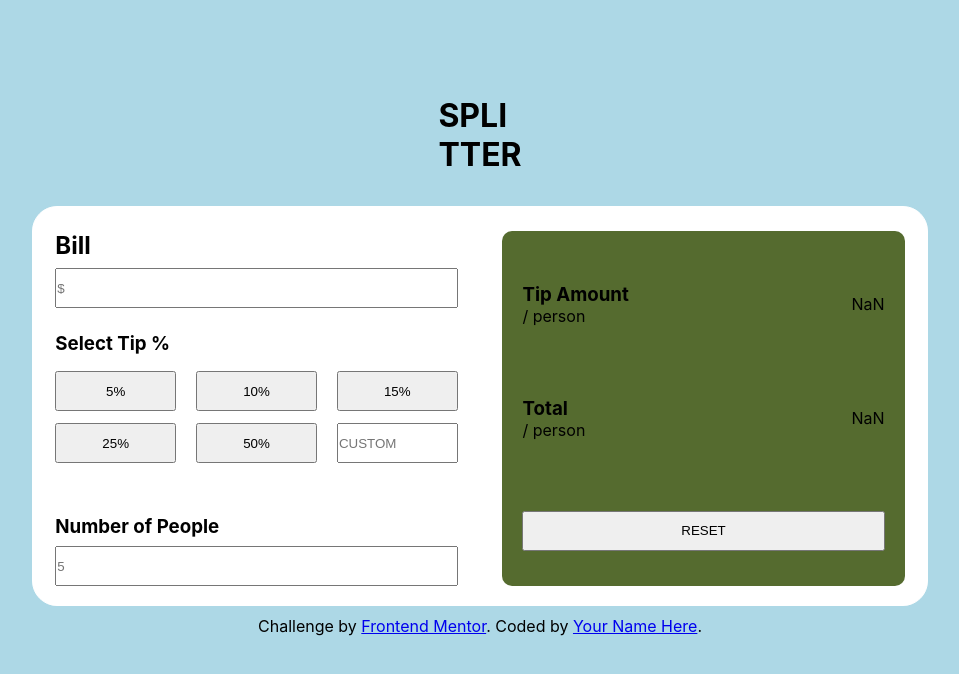
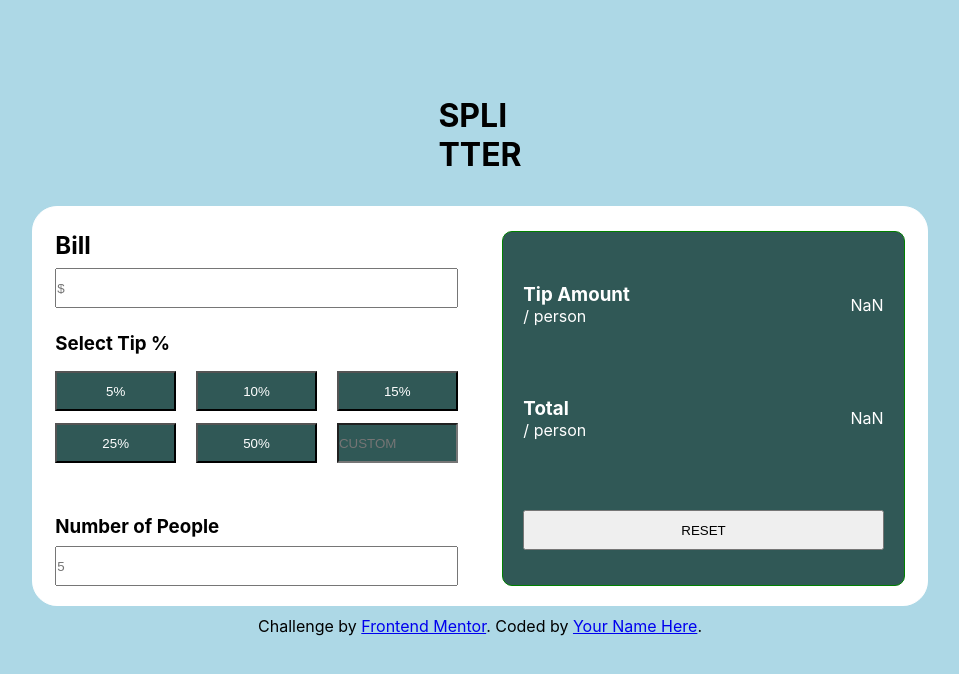
Before and after one commit to Marshnme/Tip-Calculator, a React (Create React App) app: page / in a window 1280 px wide. Shown: the top 674 px of the page, without its empty margins (160-1119 px from the left). Built offline with nearby package versions, Linux system fonts and the light colour scheme.

Commit message:
added some css color styling

```diff
--- a/src/App.css
+++ b/src/App.css
@@ -104,6 +104,8 @@ header{
 .button{
 	width:48%;
 	height:5vh;
+	color:white;
+	background-color: rgb(48, 88, 86);
 
 }
 
@@ -149,6 +151,9 @@ header{
 	/* width:100%; */
 	height:32vh;
 	/* margin-bottom:2rem; */
+	border:1px solid green;
+	background-color: rgb(48, 88, 86);
+	color:white;
 }
 
 .tip-amount-parent{
@@ -198,7 +203,6 @@ header{
 	.results-parent{
 		width:45%;
 		height:95%;
-		background-color: darkolivegreen;
 		border-radius: 10px;
 		justify-content: space-around;
 	}
```
